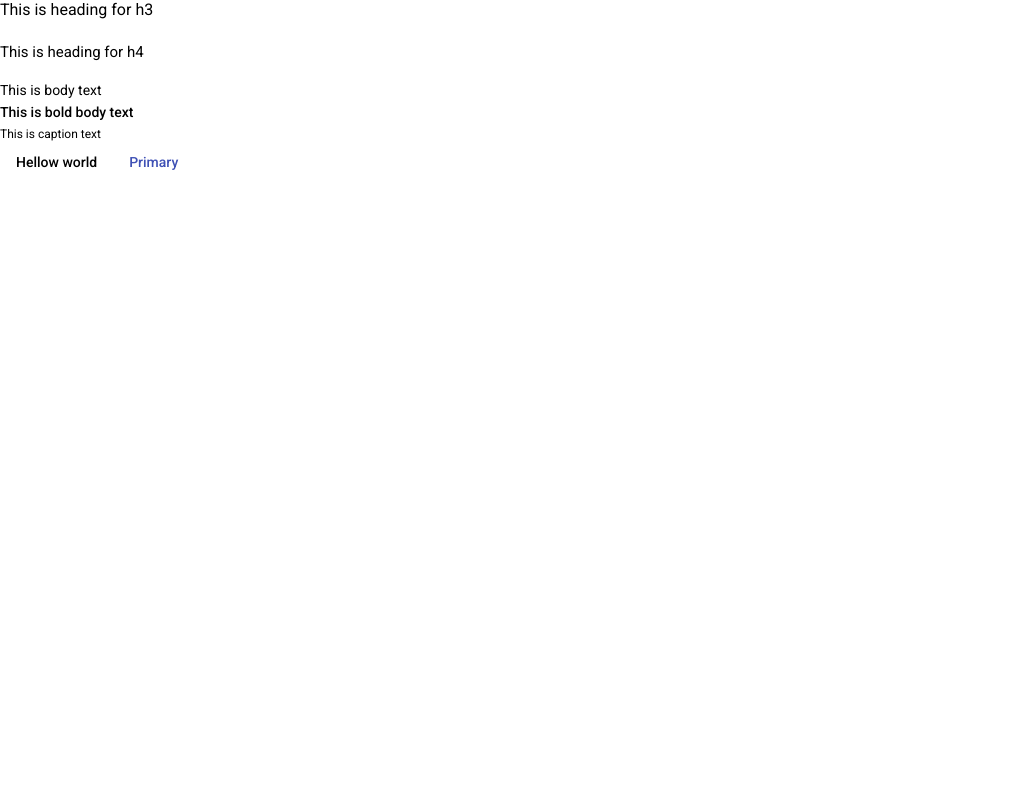
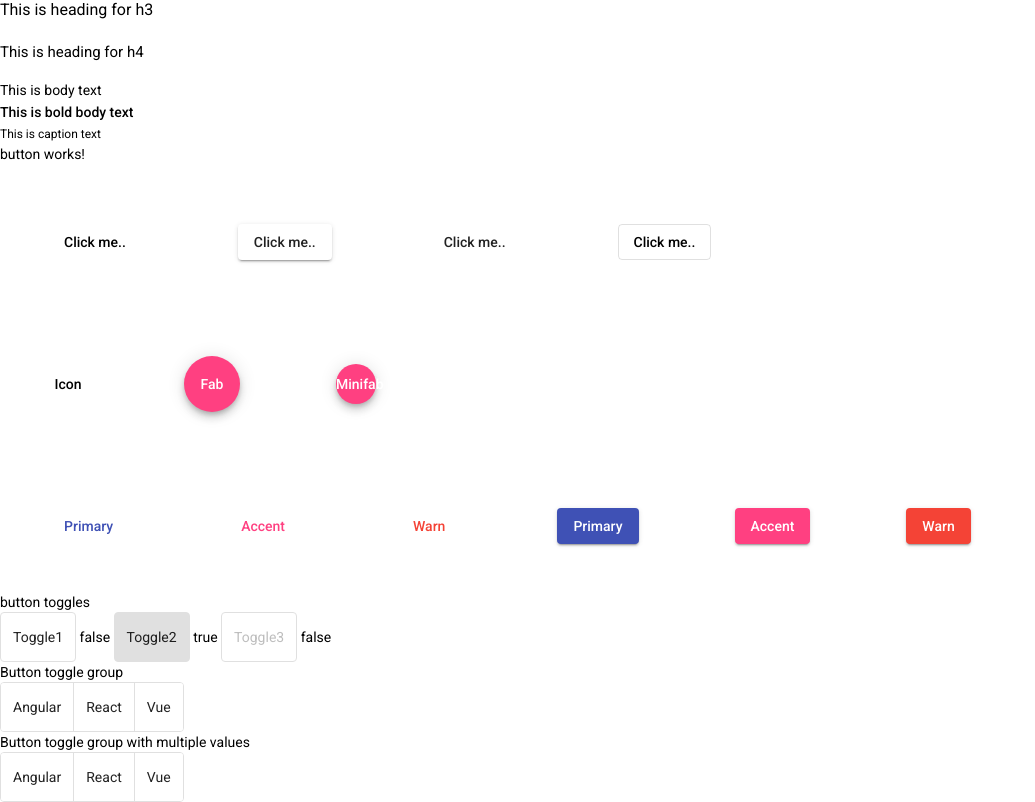
Before and after one commit to manoj1995madushanka/learnMaterial, an Angular app: page / in a window 1280 px wide. Shown: the part 784-1586 px from the top of the page, without its empty margins (0-1035 px from the left). Before the commit the page ends 964 px from the top, so only its background shows below. Built offline with nearby package versions, Linux system fonts and the light colour scheme.

Commit message:
material buttons and toggle button group

```diff
--- a/src/app/app.component.html
+++ b/src/app/app.component.html
@@ -19,6 +19,5 @@
 <div class="mat-body-2">This is bold body text</div>
 <div class="mat-caption">This is caption text</div>
 
-<button mat-button>Hellow world</button>
 
-<button mat-button color="primary">Primary</button>
+<app-button></app-button>
--- a/src/app/app.module.ts
+++ b/src/app/app.module.ts
@@ -5,10 +5,12 @@ import { NgModule } from '@angular/core';
 import { AppRoutingModule } from './app-routing.module';
 import { AppComponent } from './app.component';
 import { BrowserAnimationsModule } from '@angular/platform-browser/animations';
+import { ButtonComponent } from './button/button.component';
 
 @NgModule({
   declarations: [
-    AppComponent
+    AppComponent,
+    ButtonComponent
   ],
   imports: [
     BrowserModule,
--- /dev/null
+++ b/src/app/button/button.component.css
@@ -0,0 +1,3 @@
+button{
+    margin: 3rem;
+}
--- /dev/null
+++ b/src/app/button/button.component.html
@@ -0,0 +1,55 @@
+<p>button works!</p>
+
+<div>
+    <button mat-button>Click me..</button>
+    <button mat-raised-button>Click me..</button>
+    <button mat-flat-button>Click me..</button>
+    <button mat-stroked-button>Click me..</button>
+</div>
+
+
+<div>
+    <button mat-icon-button>Icon</button>
+    <button mat-fab>Fab</button>
+    <button mat-mini-fab>Minifab</button>
+</div>
+
+<div>
+    <button color="primary" mat-button>Primary</button>
+    <button color="accent" mat-button>Accent</button>
+    <button color="warn" disableRipple mat-button>Warn</button>
+    <button color="primary" mat-raised-button>Primary</button>
+    <button color="accent" mat-raised-button>Accent</button>
+    <button color="warn" mat-raised-button>Warn</button>
+</div>
+
+<div>button toggles</div>
+<mat-button-toggle #toggleBtn1>Toggle1</mat-button-toggle>
+{{toggleBtn1.checked}}
+
+<mat-button-toggle #toggleBtn2 checked>Toggle2</mat-button-toggle>
+{{toggleBtn2.checked}}
+
+<mat-button-toggle #toggleBtn3 disabled>Toggle3</mat-button-toggle>
+{{toggleBtn3.checked}}
+
+
+<div>Button toggle group</div>
+<div>
+    <mat-button-toggle-group #toggleGroup="matButtonToggleGroup">
+        <mat-button-toggle value="angular">Angular</mat-button-toggle>
+        <mat-button-toggle value="react">React</mat-button-toggle>
+        <mat-button-toggle value="vue">Vue</mat-button-toggle>
+    </mat-button-toggle-group>
+    {{toggleGroup.value}}
+</div>
+
+<div>Button toggle group with multiple values</div>
+<div>
+    <mat-button-toggle-group #toggleGroupMultiple="matButtonToggleGroup" multiple>
+        <mat-button-toggle value="angular1">Angular</mat-button-toggle>
+        <mat-button-toggle value="react1">React</mat-button-toggle>
+        <mat-button-toggle value="vue">Vue</mat-button-toggle>
+    </mat-button-toggle-group>
+     {{toggleGroupMultiple.value}}
+</div>
--- /dev/null
+++ b/src/app/button/button.component.ts
@@ -0,0 +1,15 @@
+import { Component, OnInit } from '@angular/core';
+
+@Component({
+  selector: 'app-button',
+  templateUrl: './button.component.html',
+  styleUrls: ['./button.component.css']
+})
+export class ButtonComponent implements OnInit {
+
+  constructor() { }
+
+  ngOnInit(): void {
+  }
+
+}
--- a/src/app/material/material.module.ts
+++ b/src/app/material/material.module.ts
@@ -1,13 +1,17 @@
 import { NgModule } from '@angular/core';
 import {MatButtonModule} from '@angular/material/button';
+import {MatButtonToggleModule} from '@angular/material/button-toggle'
 
-
+const materialComponents = [
+  MatButtonModule,
+  MatButtonToggleModule
+]
 @NgModule({
   imports: [
-    MatButtonModule
+    materialComponents
   ],
   exports: [
-    MatButtonModule
+    materialComponents
   ]
 })
 export class MaterialModule { }
```
Also changed, not shown: 1 other file (tests, documents, lock files or other folders).
